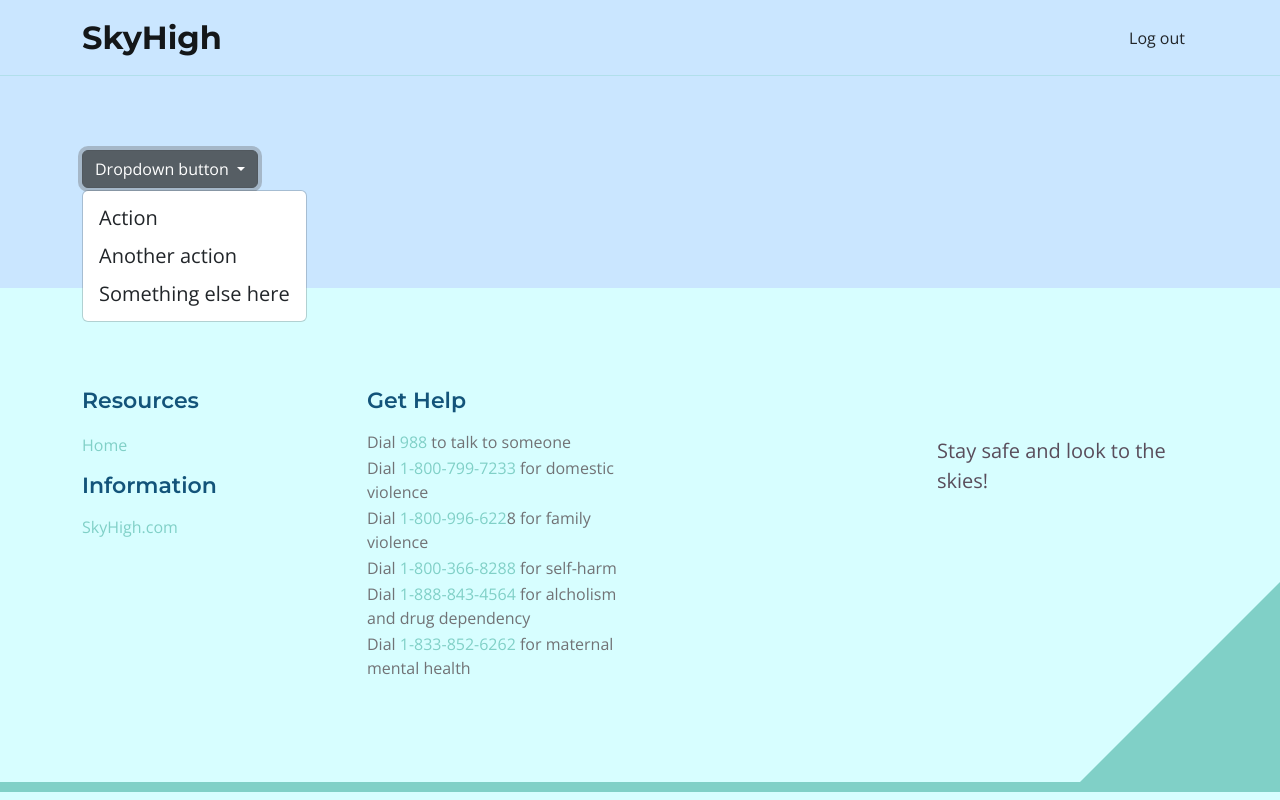
After one commit to OluwajembolaO/SkyHigh, a Flask app: page /gallery in a window 1280 px wide, after a click on "Dropdown button". The commit adds this page. Run offline with Flask 3, Linux system fonts and the light colour scheme; a user stored in the database is signed in; parts of the project's set-up code (start-up, migrations or seed data) failed here and were passed over; some libraries are stand-ins or nearby versions.

Commit message:
i spent an hour to make a button

```diff
--- a/app.py
+++ b/app.py
@@ -58,6 +58,11 @@ def home():
     if not q: return render_template("error.html", error="Sorry! Something is wrong with the quote API!")
     return render_template("index.html", qu=q, user=username[0])
 
+@app.route('/gallery', methods=['GET', 'POST'])
+@login_required
+def gallery():
+    return render_template("gallery.html")
+
 
 @app.route("/whiteboard", methods=['GET', 'POST'])
 @login_required
--- a/static/styles.css
+++ b/static/styles.css
@@ -34,7 +34,6 @@
     margin-bottom: 20px;
 }
 
-
 .loading {
     display: none;
     text-align: center;
@@ -42,8 +41,11 @@
     color: #888;
 }
 
-
 img {
     max-width: 100%;
     height: auto;
 }
+
+.gallery-section {
+    background-color: green;
+}
--- /dev/null
+++ b/templates/gallery.html
@@ -0,0 +1,22 @@
+{% extends "main-layout.html" %}
+
+{% block title %} SkyHigh {% endblock %}
+
+{% block main %}
+  <section class="section-padding section-bg">
+    <div class="container" style="margin-top: 50px;">
+
+      <div class="dropdown">
+        <button class="btn btn-secondary dropdown-toggle" type="button" data-bs-toggle="dropdown" aria-expanded="false">
+          Dropdown button
+        </button>
+        <ul class="dropdown-menu">
+          <li><a class="dropdown-item" href="#">Action</a></li>
+          <li><a class="dropdown-item" href="#">Another action</a></li>
+          <li><a class="dropdown-item" href="#">Something else here</a></li>
+        </ul>
+      </div>
+
+  </div>
+  </section>
+{% endblock %}
--- a/templates/main-layout.html
+++ b/templates/main-layout.html
@@ -18,12 +18,10 @@
 
     <body id="top">
 
-
         <nav class="navbar navbar-expand-lg">
             <div class="container">
 
             <a class="navbar-brand" href="/"><span>SkyHigh</span></a>
-            <div class="d-lg-none ms-auto me-4"><a href="#top" class="navbar-icon bi-person smoothscroll"></a></div>
             <button class="navbar-toggler" type="button" data-bs-toggle="collapse" data-bs-target="#navbarNav" aria-controls="navbarNav" aria-expanded="false" aria-label="Toggle navigation">
                 <span class="navbar-toggler-icon"></span>
             </button>
@@ -66,7 +64,7 @@
                     </div>
 
                     <div class="col-lg-3 col-md-4 col-12 mt-4 mt-lg-0 ms-auto">
-                        <p class="mt-lg-5 mt-4" style="color: black;">Stay safe and look to the skies!</p>
+                        <p class="mt-lg-5 mt-4" style="color: #594D5B;">Stay safe and look to the skies!</p>
                     </div>
 
                 </div>
--- a/templates/whiteboard.html
+++ b/templates/whiteboard.html
@@ -1,14 +1,14 @@
 {% extends "main-layout.html" %}
 
 {% block title %} Whiteboard {% endblock %}
-
-
 
 {% block main %}
     <section class="therapy-section section-padding section-bg" id="therapy">
         <div class="container">
 
-            <div class="col-lg-12 col-12 text-center"><h2 class="mb-5">Write about your feelings!</h2></div>
+            <div class="col-lg-12 col-12 text-center">
+                <h2 class="mb-5" style="margin-top: 10vh;">Write about your feelings!</h2>
+            </div>
             <form class="col-lg-6 col-12 mx-auto" id="searchImage" method="POST" action="/whiteboard">
                 <div class="image-container">
                     {% if image %}
```
Also changed, not shown: templates/index.html (+9 -3 lines), mental.db.
